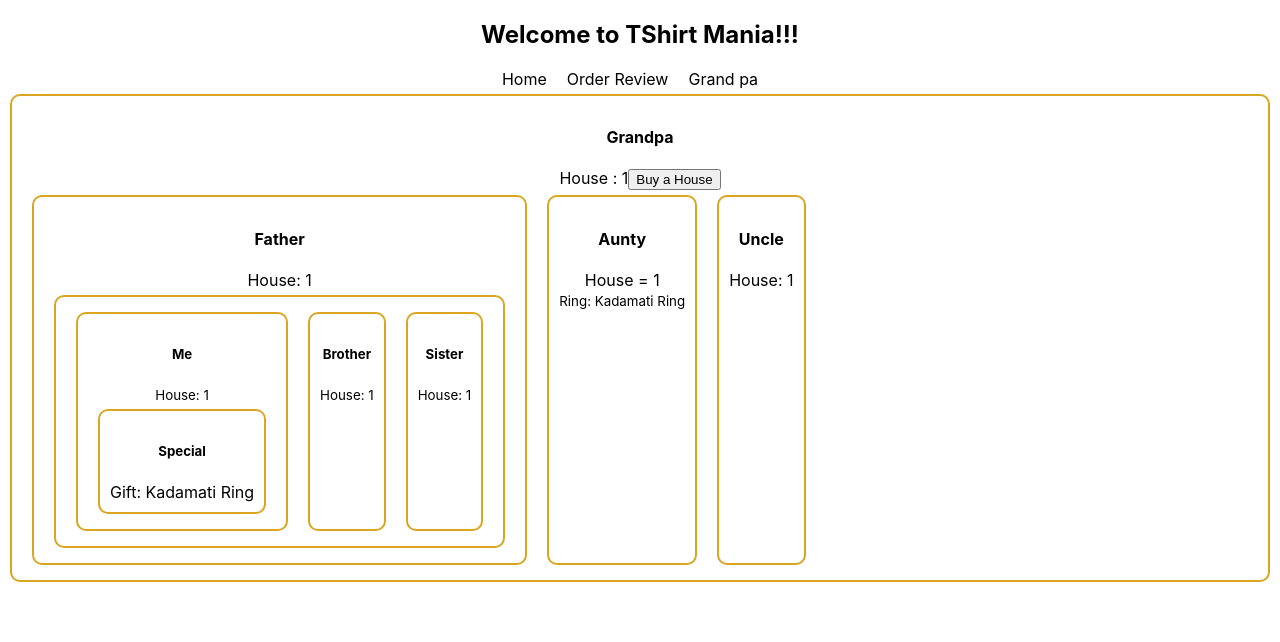
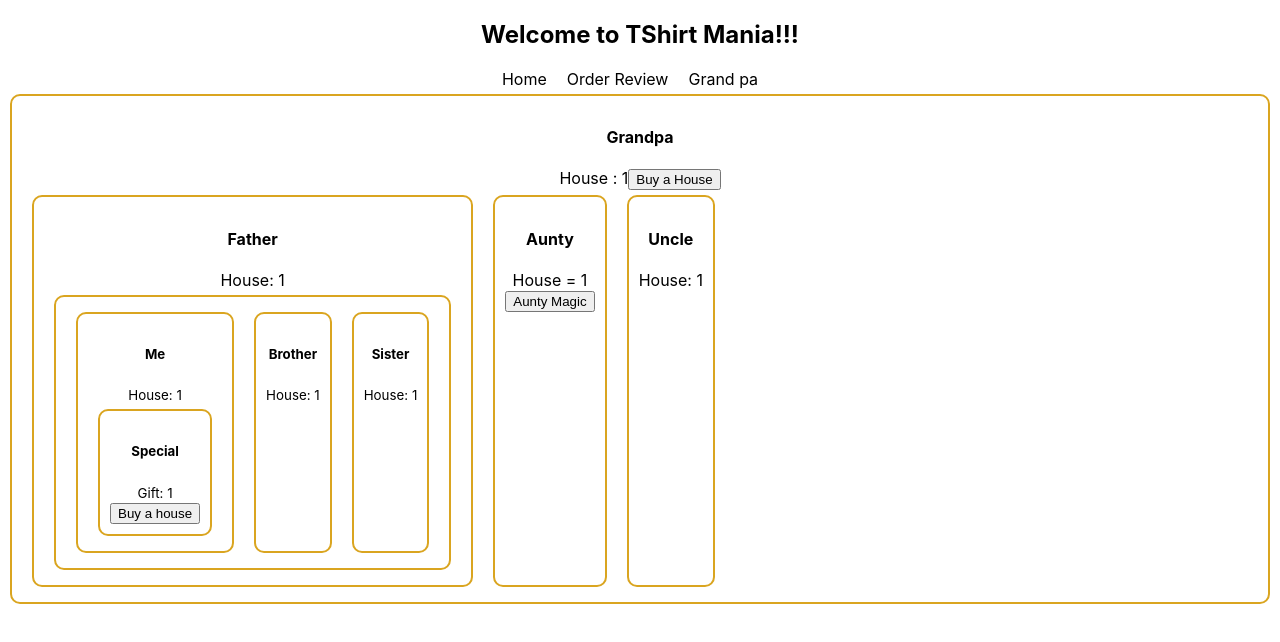
Before and after one commit to rahathossain3/tshirt-mania-module-54, a React (Create React App) app: page /grandpa in a window 1280 px wide. Shown: the top 642 px of the page. Built offline with nearby package versions, Linux system fonts and the light colour scheme.

Commit message:
context using with button, event handler without using props

```diff
--- a/src/components/Aunty/Aunty.js
+++ b/src/components/Aunty/Aunty.js
@@ -1,16 +1,22 @@
 import React, { useContext } from 'react';
 import { RingContext } from '../Grandpa/Grandpa';
 
-const Aunty = ({ house }) => {
+const Aunty = () => {
 
     // 3 get context
-    const ring = useContext(RingContext);
+    // const ring = useContext(RingContext);
+    const [house, setHouse] = useContext(RingContext);
+    const handleHouseIncrease = () => {
+        const newHouseCount = house + 1;
+        setHouse(newHouseCount);
+    }
 
     return (
         <div>
             <h4>Aunty</h4>
             <p>House = {house}</p>
-            <p><small>Ring: {ring}</small></p>
+            {/* <p><small>Ring: {ring}</small></p> */}
+            <button onClick={handleHouseIncrease}>Aunty Magic</button>
         </div>
     );
 };
--- a/src/components/Special/Special.js
+++ b/src/components/Special/Special.js
@@ -3,12 +3,15 @@
 
 const Special = () => {
     // 3 get context
-    const ring = useContext(RingContext);
+    // const [ornament, house] = useContext(RingContext);
+    const [house, setHouse] = useContext(RingContext);
 
     return (
         <div>
             <h5> Special</h5>
-            <p>Gift: {ring}</p>
+            <p><small>Gift: {house}</small></p>
+            {/* <p><small>House: {house}</small></p> */}
+            <button onClick={() => setHouse(house + 1)}>Buy a house</button>
         </div>
     );
 };
```
Also changed, not shown: src/components/Grandpa/Grandpa.js (+16 -3 lines), 1 other file (tests, documents, lock files or other folders).
